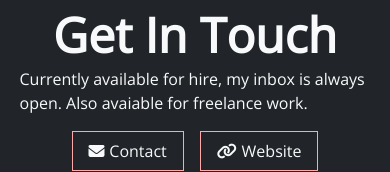
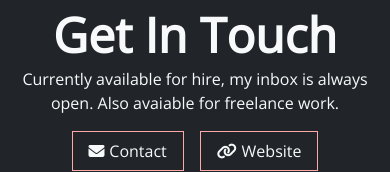
Before and after one commit to dev-rome/v1, a React (Create React App) app: page / in a window 390 px wide. Shown: the part 3522-3694 px from the top of the page. Built offline with nearby package versions, Linux system fonts and the light colour scheme.

Commit message:
align text center for smaller devices

```diff
--- a/src/section/Contact.css
+++ b/src/section/Contact.css
@@ -32,8 +32,6 @@
   transition: all 0.3s ease-in;
 }
 
-
-
 .contact__btn:hover {
   background-color: var(--pink);
   animation: headShake 1s;
@@ -42,3 +40,9 @@
 .contact__btn-icon {
   margin-right: 0.3rem;
 }
+
+@media (max-width: 768px) {
+  .contact__text {
+    text-align: center;
+  }
+}
```
Lines whose indentation alone changed are shown as unchanged.
